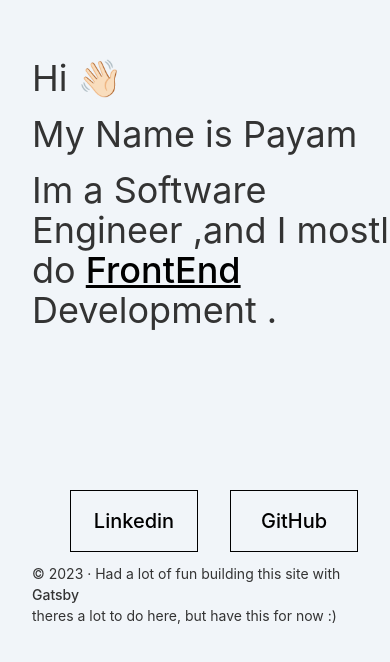
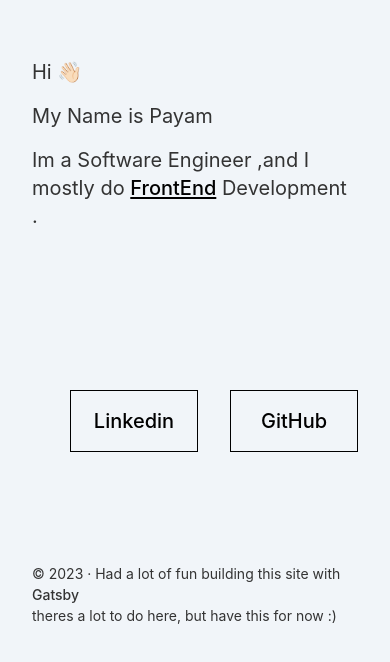
Before and after one commit to beipym/payamb-react, a Gatsby site: page / in a window 390 px wide. Shown: the part 134-796 px from the top of the page. Built offline with nearby package versions, Linux system fonts and the light colour scheme; Gatsby itself is replaced by a stand-in of ours.

Commit message:
fix mobile view

```diff
--- a/src/components/home/introBlock.js
+++ b/src/components/home/introBlock.js
@@ -9,18 +9,18 @@ const IntroBlock = () => {
 
 
   return (
-    <div className="flex flex-col w-screen h-[75vh]" onClick={()=>{}}>
+    <div className="flex flex-col w-[75h] sm:w-screen h-[75vh]" onClick={()=>{}}>
 
-      <div className='flex flex-col mt-40 mb-40'>
+      <div className='flex flex-col mt-40  mb-40 max-w-[90vh]'>
 
-        <span className=' text-4xl'> Hi 👋🏻 </span>
-        <span className='mt-4 text-4xl'> My Name is Payam </span>
+        <span className='text-xl sm:text-4xl'> Hi 👋🏻 </span>
+        <span className='mt-4 text-xl sm:text-4xl'> My Name is Payam </span>
 
-        <span className='mt-4 text-4xl'>
+        <span className='mt-4 text-xl sm:text-4xl '>
           Im a Software Engineer ,and I mostly do
           {` `}
-          <a href='https://frontendmasters.com/guides/front-end-handbook/2018/what-is-a-FD.html' target='_blank' className='text-black'>
-            <span className='underline hover:cursor-pointer'>
+          <a href='https://frontendmasters.com/guides/front-end-handbook/2018/what-is-a-FD.html' target='_blank' className='text-black text-xl sm:text-4xl'>
+            <span className='underline hover:cursor-pointer text-xl sm:text-4xl'>
               FrontEnd
             </span>
           </a>
@@ -30,7 +30,7 @@ const IntroBlock = () => {
 
       </div>
 
-      <div className='flex flex-row justify-end px-16 gap-8'>
+      <div className='flex flex-row justify-end sm:px-16 gap-8'>
         <a href='https://ir.linkedin.com/in/payam-beirami' target='_blank' className='text-black'><button className='p-4 w-32 border text-xl font-medium border-black hover:text-white hover:border-none hover:bg-black'>Linkedin</button></a>
         <a href='https://github.com/beipym' target='_blank' className='text-black'><button className='p-4 w-32 border text-xl font-medium border-black hover:text-white hover:border-none hover:bg-black'>GitHub</button></a>
       </div>
```
